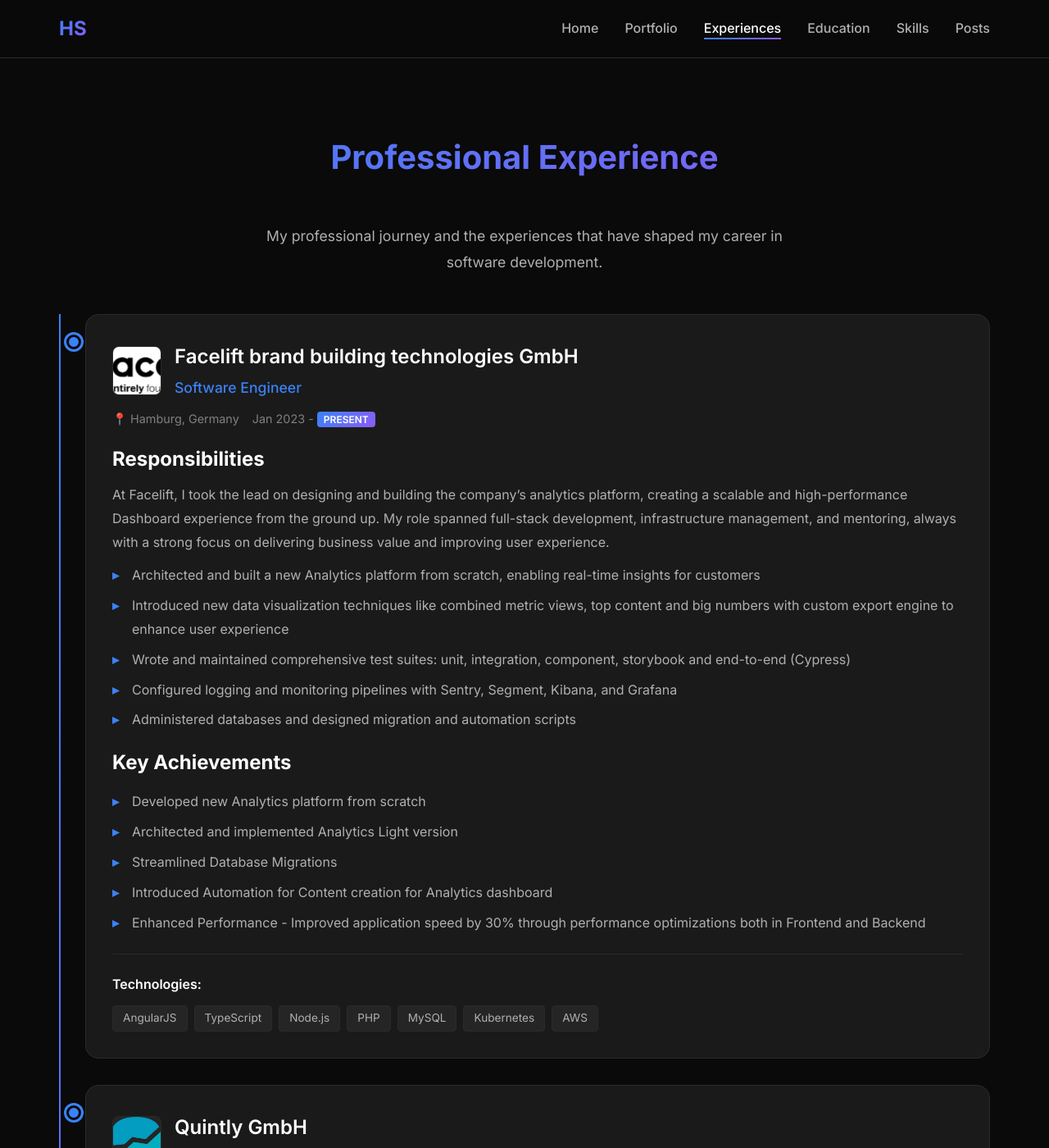
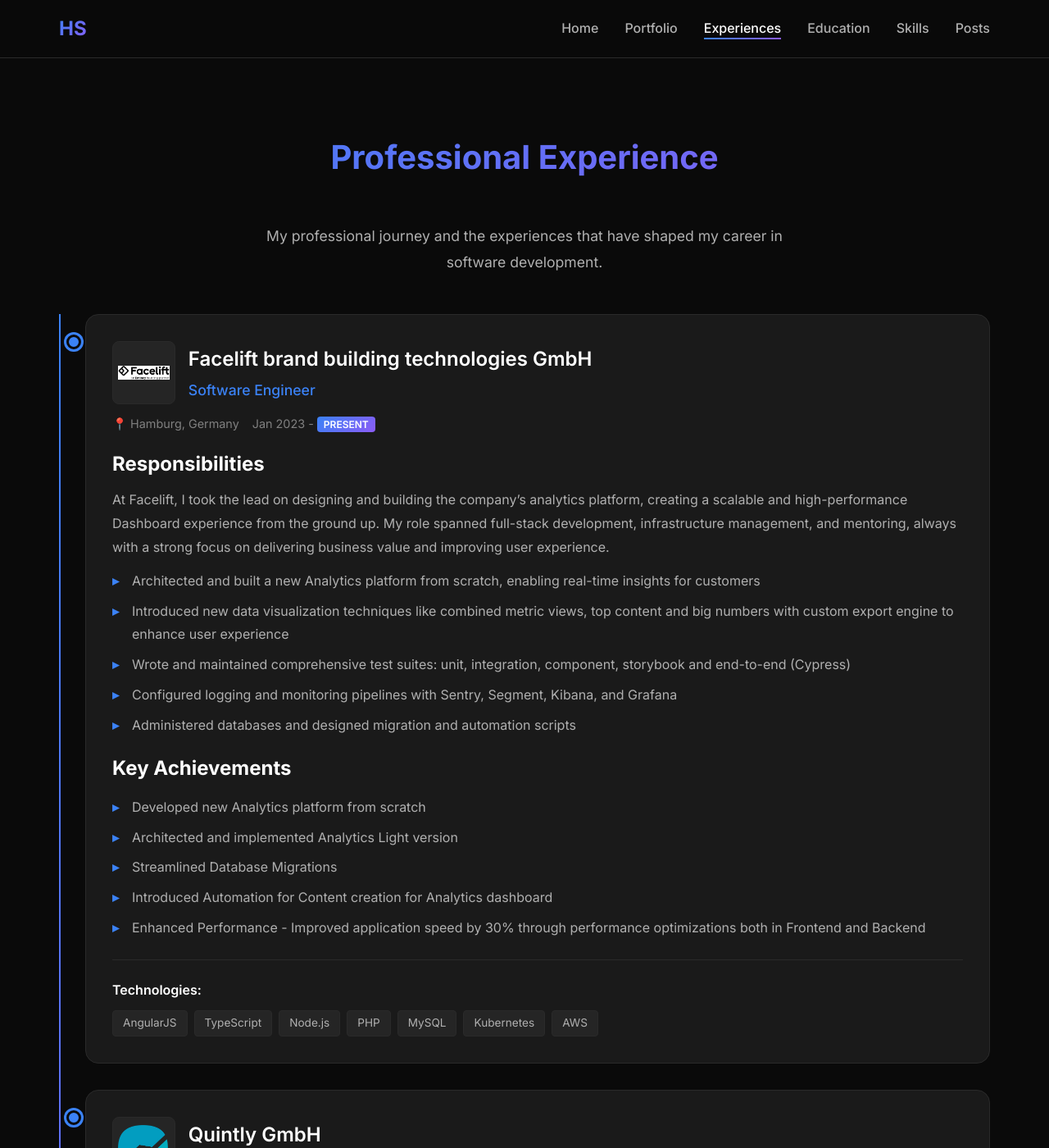
Before and after one commit to hasibsahibzada/profile, a Jekyll site: the page built from experiences/index.html, in a window 1280 px wide and 1400 px high. Shown: the whole window at 82% size. Built offline with Jekyll 4.4.1, drawn with Linux system fonts in a browser that asks for light colours.

Commit message:
images fixed

```diff
--- a/assets/css/main.css
+++ b/assets/css/main.css
@@ -670,12 +670,16 @@
 }
 
 .company-logo {
-  width: 60px;
-  height: 60px;
+  width: clamp(48px, 6vw, 80px);
+  height: clamp(48px, 6vw, 80px);
   border-radius: 0.5rem;
-  object-fit: cover;
+  object-fit: contain;
+  background-color: var(--bg-tertiary);
+  padding: 0.35rem;
   border: 1px solid var(--border-color);
-  background-color: var(--bg-tertiary);
+  display: flex;
+  align-items: center;
+  justify-content: center;
 }
 
 .company-name {
```
